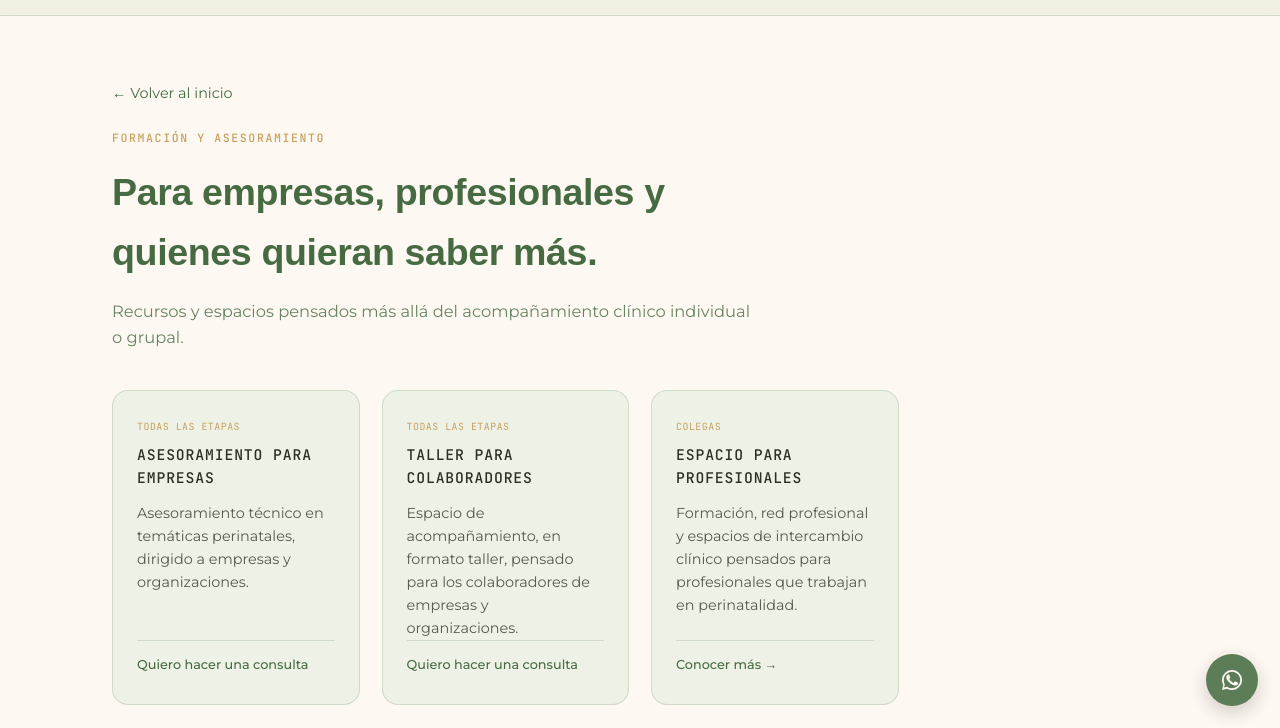
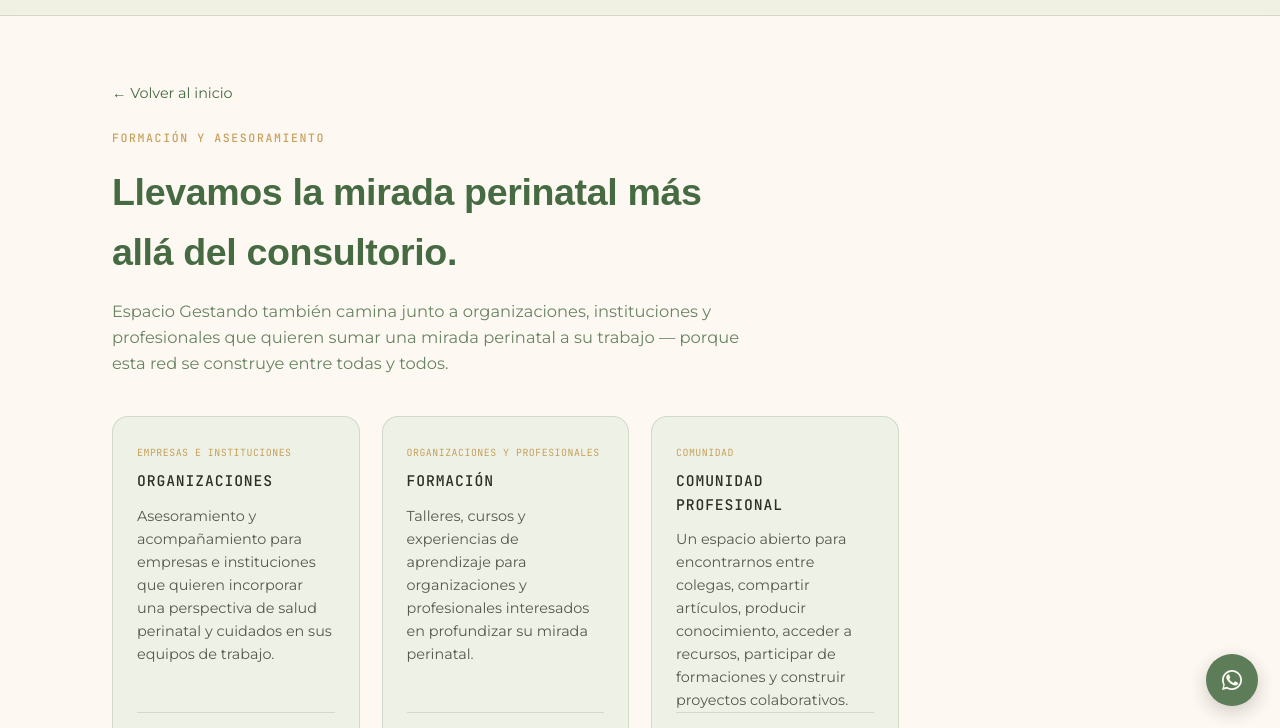
Before and after one commit to espaciogestando/espacio-gestando, a plain HTML site: page index.html in a window 1280 px wide. Both pictures are taken after a click on the link "Conocer propuestas para profesionales". Shown: the part 72-800 px from the top of the page. Drawn offline with Linux system fonts and the light colour scheme; a web font is replaced by a local one.

Commit message:
Add files via upload

```diff
--- a/index.html
+++ b/index.html
@@ -1764,27 +1764,27 @@
       <a href="#" onclick="showHome(event,'familias')" class="back-link">&larr; Volver al inicio</a>
       <div class="section-head reveal in">
         <span class="eyebrow">Formación y asesoramiento</span>
-        <h2>Para empresas, profesionales y quienes quieran saber más.</h2>
-        <p>Recursos y espacios pensados más allá del acompañamiento clínico individual o grupal.</p>
+        <h2>Llevamos la mirada perinatal más allá del consultorio.</h2>
+        <p>Espacio Gestando también camina junto a organizaciones, instituciones y profesionales que quieren sumar una mirada perinatal a su trabajo — porque esta red se construye entre todas y todos.</p>
       </div>
       <div class="pillars">
         <div class="pillar reveal in">
-          <span class="stage-tag">Todas las etapas</span>
-          <h3>Asesoramiento para empresas</h3>
-          <p>Asesoramiento técnico en temáticas perinatales, dirigido a empresas y organizaciones.</p>
-          <a href="https://wa.me/5492473457690?text=Hola%2C%20quiero%20saber%20m%C3%A1s%20sobre%20Asesoramiento%20para%20empresas" target="_blank" rel="noopener" class="pillar-cta">Quiero hacer una consulta</a>
+          <span class="stage-tag">Empresas e instituciones</span>
+          <h3>Organizaciones</h3>
+          <p>Asesoramiento y acompañamiento para empresas e instituciones que quieren incorporar una perspectiva de salud perinatal y cuidados en sus equipos de trabajo.</p>
+          <a href="https://wa.me/5492473457690?text=Hola%2C%20representamos%20una%20organizaci%C3%B3n%20y%20nos%20interesa%20sumar%20una%20mirada%20perinatal%20a%20nuestro%20equipo." target="_blank" rel="noopener" class="pillar-cta">Trabajemos juntos</a>
         </div>
         <div class="pillar reveal in">
-          <span class="stage-tag">Todas las etapas</span>
-          <h3>Taller para colaboradores</h3>
-          <p>Espacio de acompañamiento, en formato taller, pensado para los colaboradores de empresas y organizaciones.</p>
-          <a href="https://wa.me/5492473457690?text=Hola%2C%20quiero%20saber%20m%C3%A1s%20sobre%20el%20taller%20para%20colaboradores" target="_blank" rel="noopener" class="pillar-cta">Quiero hacer una consulta</a>
+          <span class="stage-tag">Organizaciones y profesionales</span>
+          <h3>Formación</h3>
+          <p>Talleres, cursos y experiencias de aprendizaje para organizaciones y profesionales interesados en profundizar su mirada perinatal.</p>
+          <a href="https://wa.me/5492473457690?text=Hola%2C%20quiero%20saber%20m%C3%A1s%20sobre%20las%20propuestas%20de%20formaci%C3%B3n%20de%20Espacio%20Gestando." target="_blank" rel="noopener" class="pillar-cta">Descubrir las capacitaciones</a>
         </div>
         <a href="#" onclick="showHome(event,'profesionales')" class="pillar reveal in" style="text-decoration:none; color:inherit; cursor:pointer;">
-          <span class="stage-tag">Colegas</span>
-          <h3>Espacio para profesionales</h3>
-          <p>Formación, red profesional y espacios de intercambio clínico pensados para profesionales que trabajan en perinatalidad.</p>
-          <span class="pillar-cta">Conocer más →</span>
+          <span class="stage-tag">Comunidad</span>
+          <h3>Comunidad profesional</h3>
+          <p>Un espacio abierto para encontrarnos entre colegas, compartir artículos, producir conocimiento, acceder a recursos, participar de formaciones y construir proyectos colaborativos.</p>
+          <span class="pillar-cta">Conocer la comunidad →</span>
         </a>
       </div>
     </div>
```
